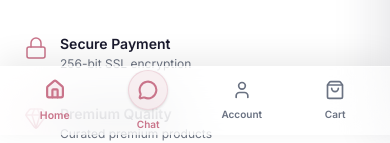
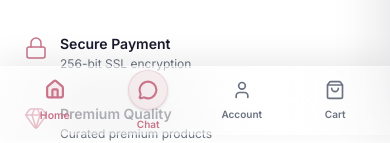
Before and after one commit to Ashraf7786/ranique, a Next.js app: page / in a window 390 px wide. Shown: the part 709-852 px from the top of the page. Built offline with nearby package versions, Linux system fonts and the light colour scheme; no server answers; the database is empty; a web font is replaced by a local one.

Commit message:
Increase transparency and blur for a stronger glass effect on snackbar

```diff
--- a/components/ui/MobileBottomNav.tsx
+++ b/components/ui/MobileBottomNav.tsx
@@ -21,7 +21,7 @@ export function MobileBottomNav() {
   }
 
   return (
-    <div className="md:hidden fixed bottom-0 left-0 right-0 bg-white/60 backdrop-blur-xl border-t border-white/50 shadow-[0_-8px_30px_rgba(0,0,0,0.08)] z-[60] pb-safe">
+    <div className="md:hidden fixed bottom-0 left-0 right-0 bg-white/20 backdrop-blur-2xl border-t border-white/30 shadow-[0_-8px_30px_rgba(0,0,0,0.08)] z-[60] pb-safe">
       <div className="flex items-center justify-around h-[68px] px-2 relative">
 
         {/* Home */}
```
